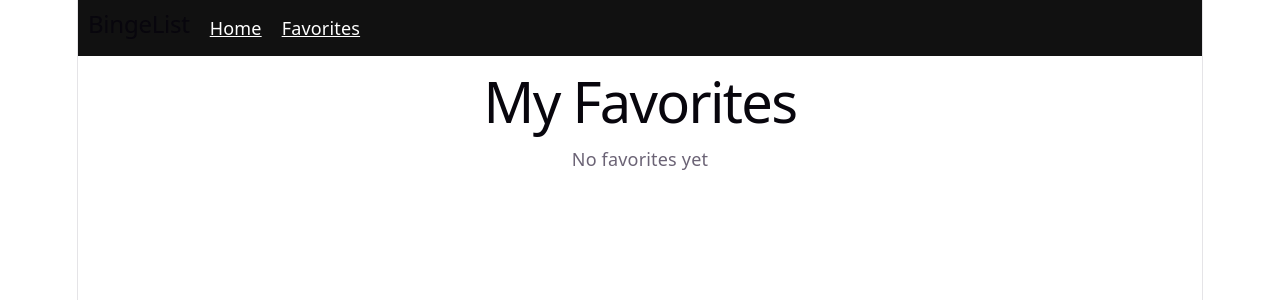
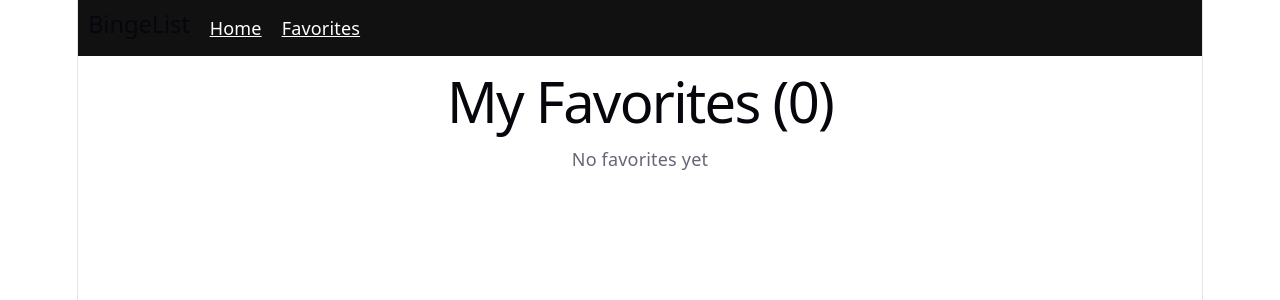
Before and after one commit to zensude/Bingelist, a React (Vite) app: page /favorites in a window 1280 px wide. Shown: the top 300 px of the page. Built offline with nearby package versions, Linux system fonts and the light colour scheme.

Commit message:
Improve favorites page UI

```diff
--- a/src/pages/Favorites.jsx
+++ b/src/pages/Favorites.jsx
@@ -14,7 +14,7 @@ const Favorites = ({ favorites, setFavorites }) => {
 
     return (
         <div>
-            <h1>My Favorites</h1>
+            <h1>My Favorites ({favorites.length})</h1>
 
             <div style={{
                 display: "flex",
```
